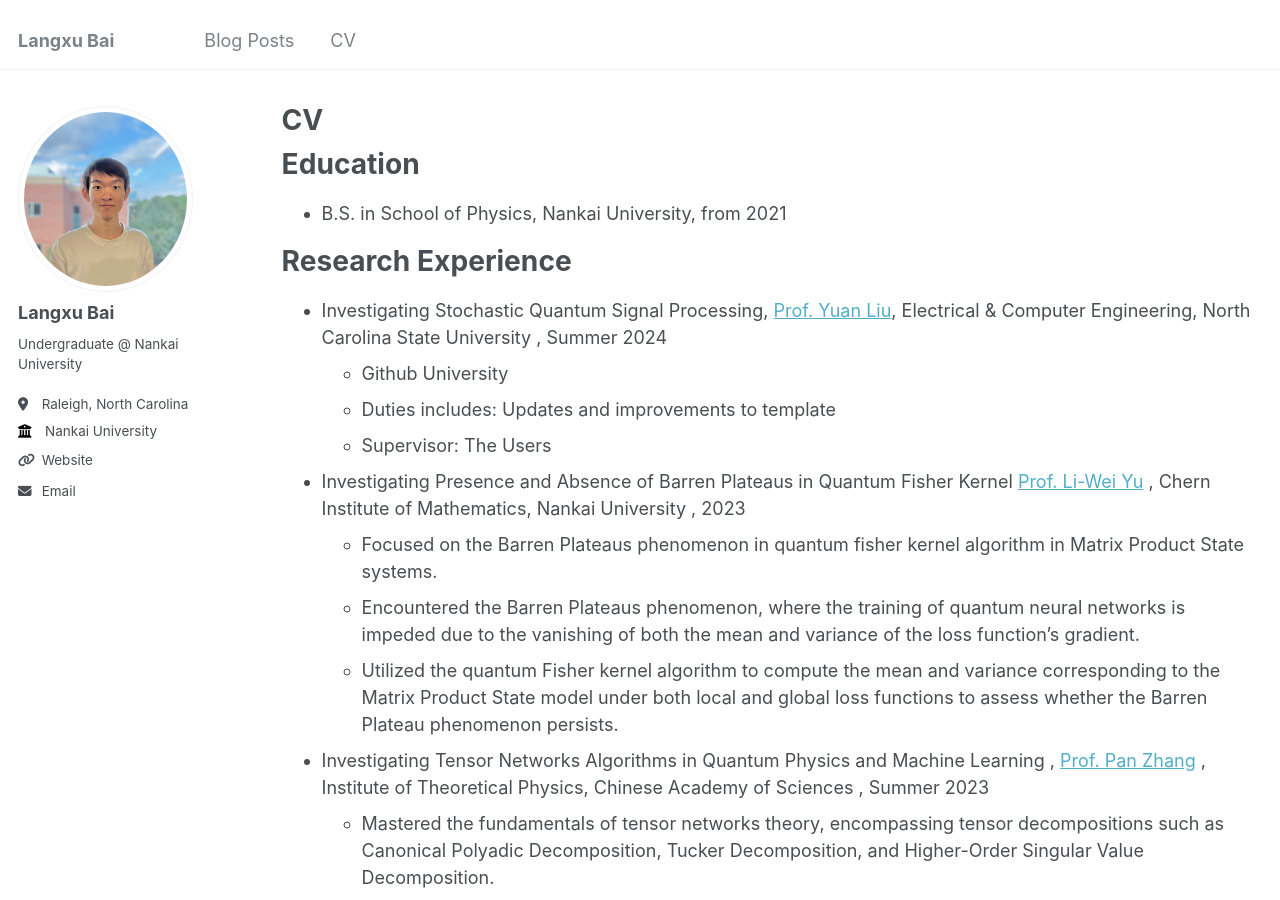
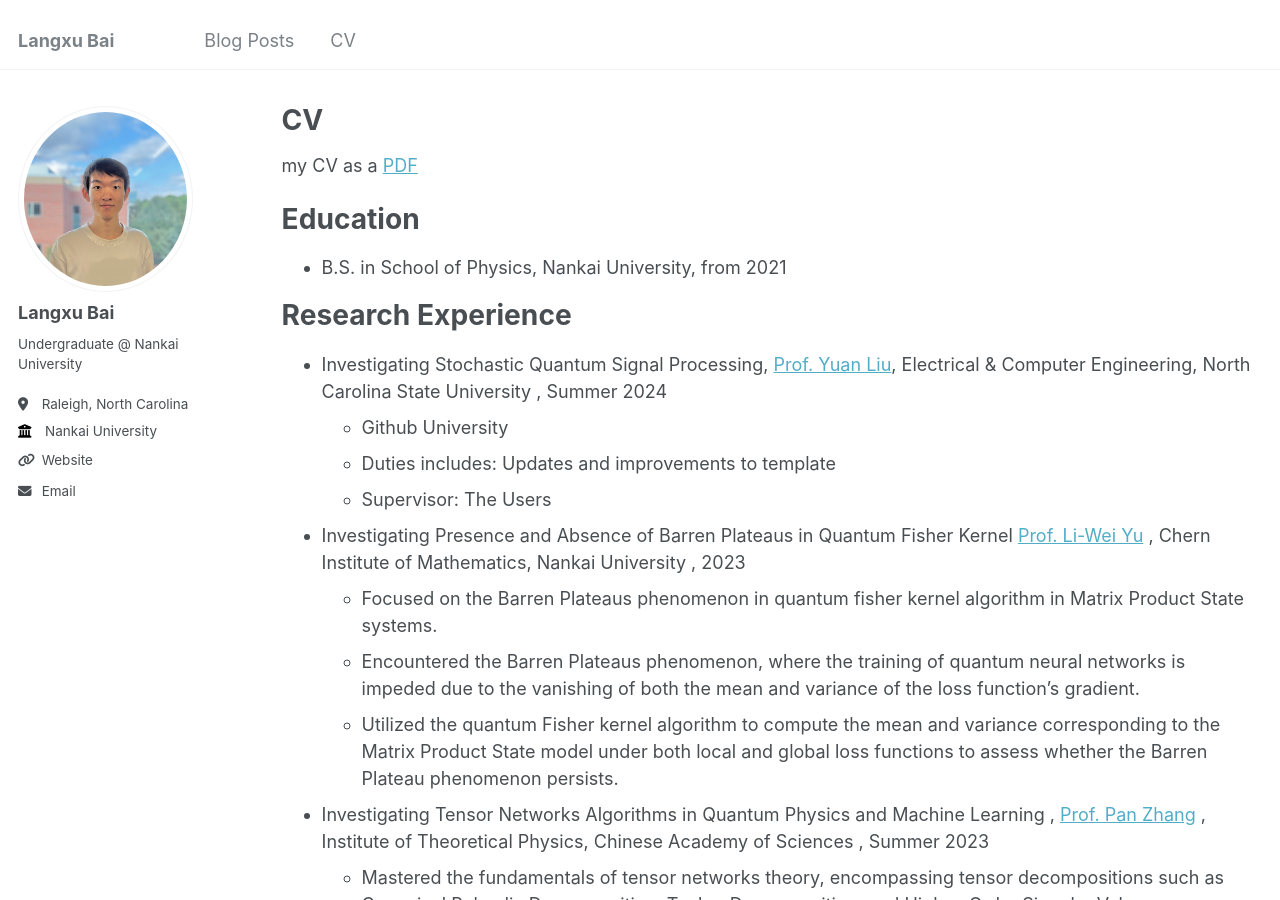
Before and after one commit to langxubai/langxubai.github.io, a Jekyll site: the page built from _pages/cv.md, in a window 1280 px wide and 900 px high. Built offline with Jekyll 4.4.1, drawn with Linux system fonts in a browser that asks for light colours.

Commit message:
Update cv.md

```diff
--- a/_pages/cv.md
+++ b/_pages/cv.md
@@ -8,6 +8,8 @@ redirect_from:
 ---
 
 {% include base_path %}
+
+my CV as a [PDF](/CV_LangxuBai.pdf)
 
 Education
 ======
```
